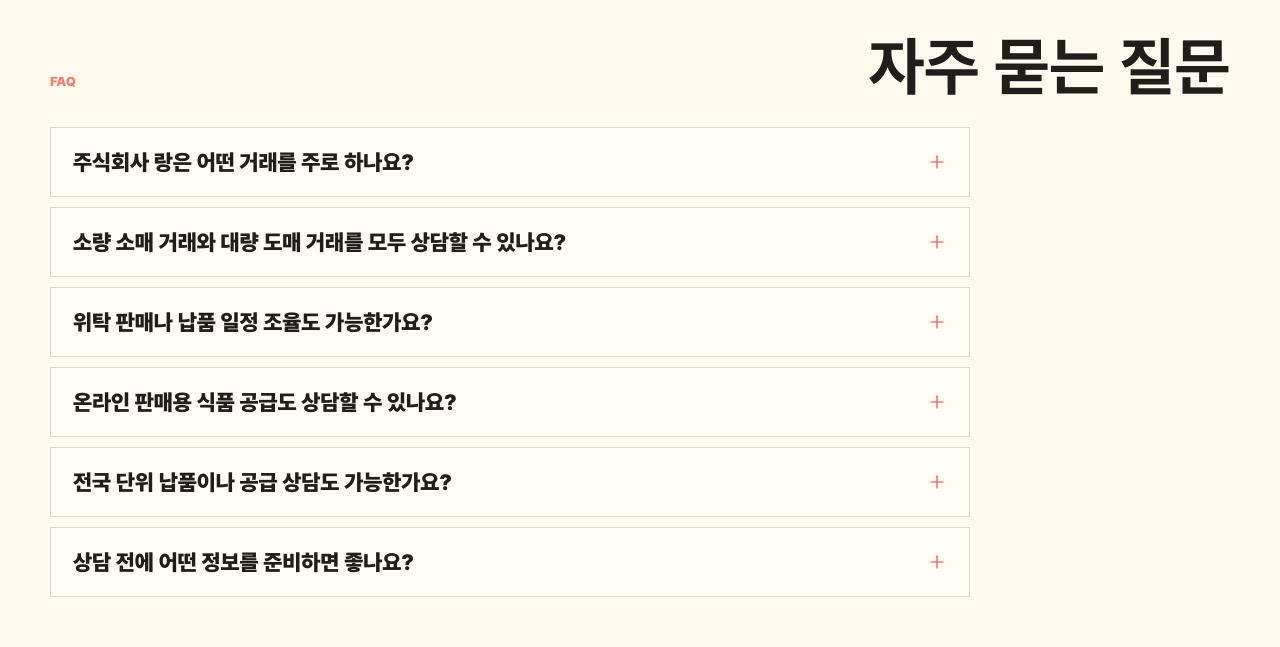
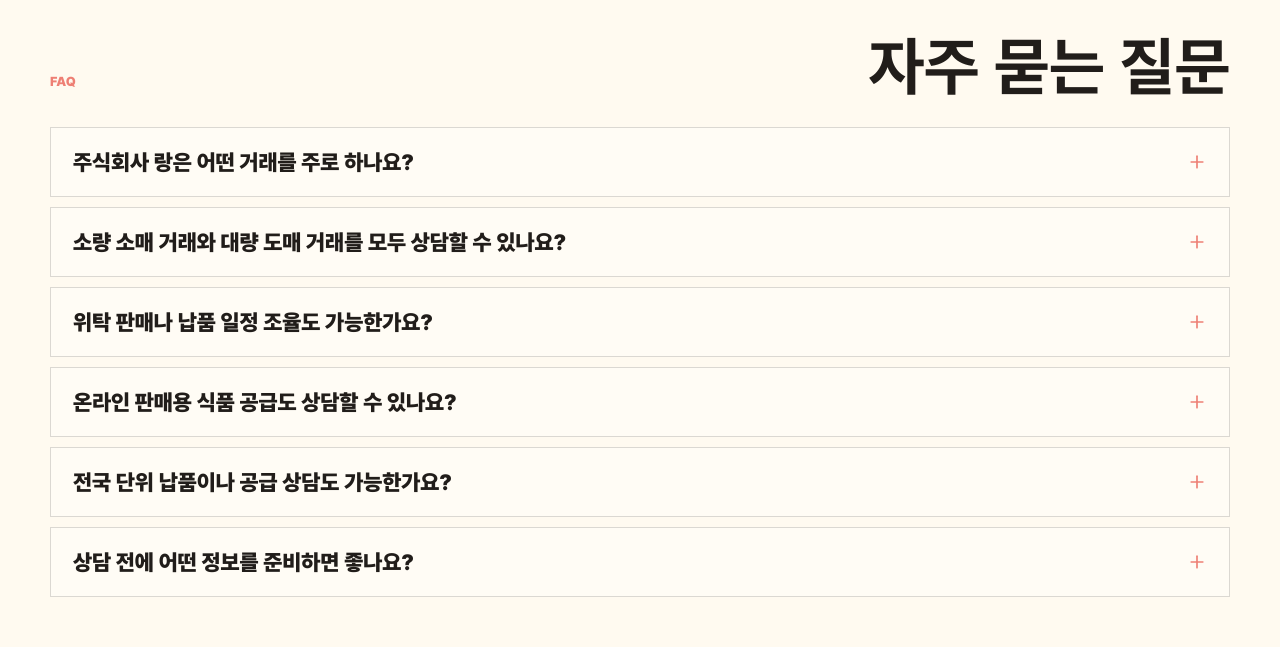
Before and after one commit to AlphaGOGOGO2/rang-company-landing, a Next.js app: page / in a window 1280 px wide. Shown: the part 3440-4087 px from the top of the page. Built offline with nearby package versions, Linux system fonts and the light colour scheme; no server answers.

Commit message:
Expand FAQ list width

```diff
--- a/app/globals.css
+++ b/app/globals.css
@@ -893,7 +893,6 @@ img {
 .faq-list {
   display: grid;
   gap: 10px;
-  max-width: 920px;
 }
 
 .faq-item {
```
